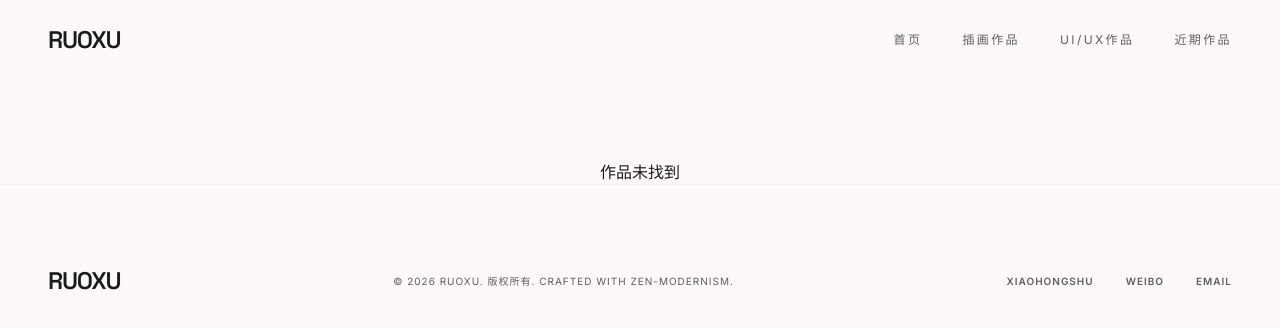
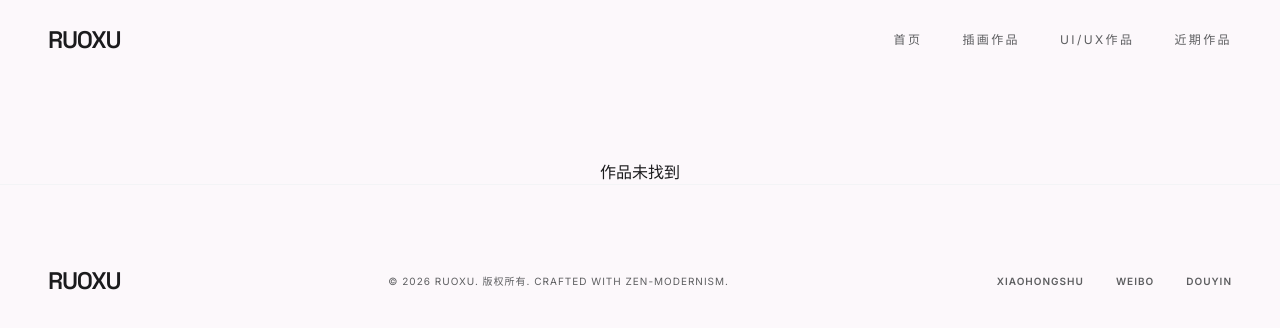
Before and after one commit to crisimofis/ruoxu, a React (Vite) app: page /#/project/1 in a window 1280 px wide. Shown: the top 328 px of the page. Built offline with nearby package versions, Linux system fonts and the light colour scheme.

Commit message:
Update Footer.tsx

```diff
--- a/src/components/Footer.tsx
+++ b/src/components/Footer.tsx
@@ -13,7 +13,7 @@ export default function Footer() {
         <div className="flex gap-8 text-[10px] font-bold tracking-widest uppercase text-text-muted">
           <a href="https://xhslink.com/m/8MdPi66kN4j" target="_blank" rel="noopener noreferrer" className="hover:text-text-main transition-colors">Xiaohongshu</a>
           <a href="https://weibo.com/u/6609239575" target="_blank" rel="noopener noreferrer" className="hover:text-text-main transition-colors">Weibo</a>
-          <a href="mailto:contact@ruoxu.design" className="hover:text-text-main transition-colors">Email</a>
+          <a href="https://www.douyin.com/user/MS4wLjABAAAAfzIi_OEG39A23slCXo6jN86xC9VBTv74DKhK1xASvPJwQuphGCWfEqoc9YBoDJl5?from_tab_name=main" target="_blank" rel="noopener noreferrer" className="hover:text-text-main transition-colors">Douyin</a>
         </div>
       </div>
     </footer>
```
